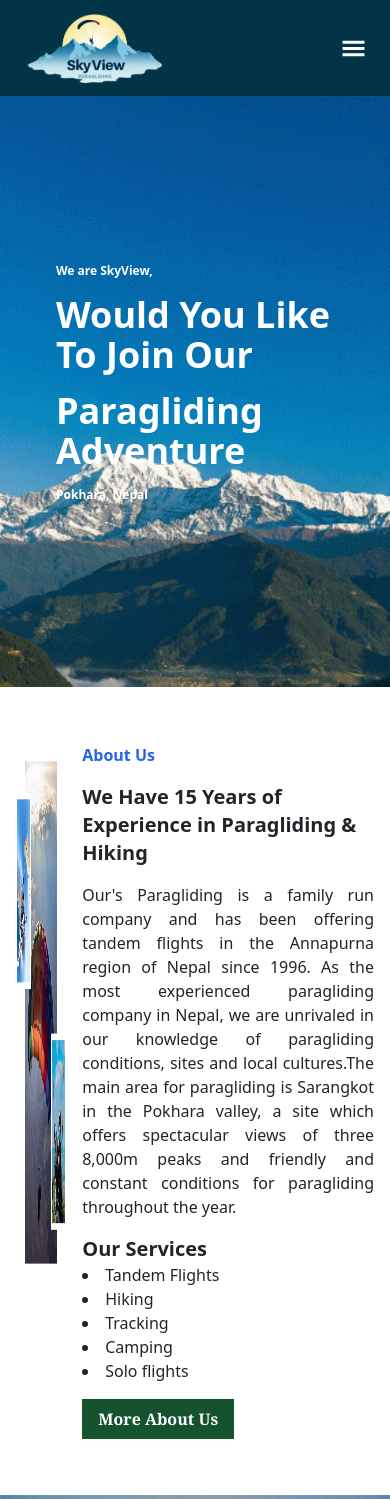
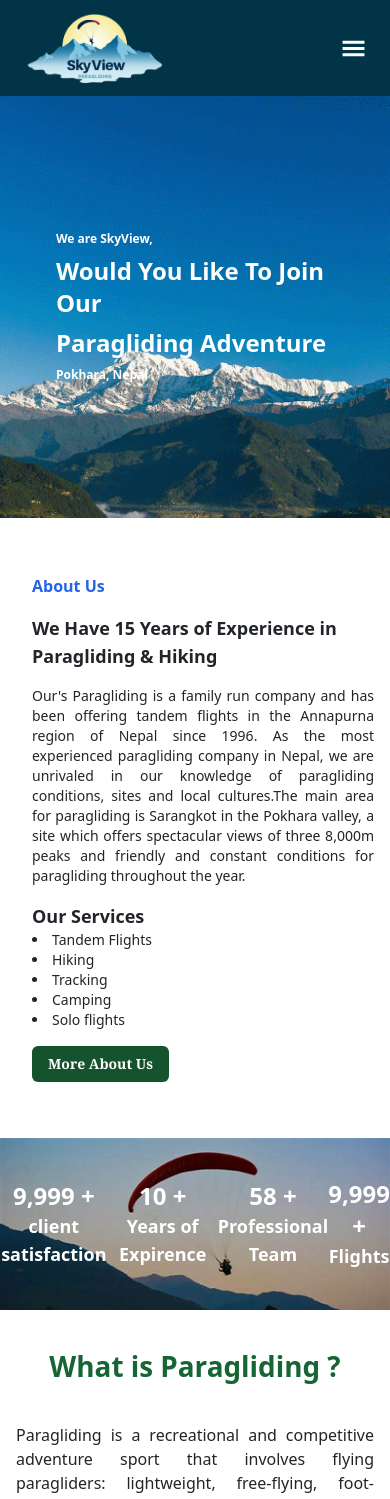
Before and after one commit to Dipak-Gautam/Paragliding, a React (Vite) app: page / in a window 390 px wide. Shown: the top 1499 px of the page. Built offline with nearby package versions, Linux system fonts and the light colour scheme.

Commit message:
feat: hero image and about us made responsive

```diff
--- a/src/Components/AboutUs/HeroAbout.jsx
+++ b/src/Components/AboutUs/HeroAbout.jsx
@@ -5,7 +5,7 @@ const HeroAbout = ({ style }) => {
   return (
     <div className=" p-3 py-5 md:mx-20">
       <div className="flex  space-x-4">
-        <div>
+        <div className="hidden md:flex">
           <img
             src="AboutUs/about-us.png"
             alt=""
@@ -14,10 +14,10 @@ const HeroAbout = ({ style }) => {
         </div>
         <div className="py-2 md:w-[50%] my-auto space-y-4">
           <div className="text-blue-600 font-semibold">About Us</div>
-          <div className="text-xl md:text-4xl font-bold">
+          <div className="text-lg md:text-4xl font-bold">
             We Have 15 Years of Experience in Paragliding & Hiking
           </div>
-          <div className="text-justify">
+          <div className="text-justify text-sm md:text-base">
             Our's Paragliding is a family run company and has been offering
             tandem flights in the Annapurna region of Nepal since 1996. As the
             most experienced paragliding company in Nepal, we are unrivaled in
@@ -28,8 +28,8 @@ const HeroAbout = ({ style }) => {
             year.
           </div>
           <div>
-            <p className="font-bold text-xl m-0">Our Services</p>
-            <p>
+            <p className="font-bold text-lg md:text-xl m-0">Our Services</p>
+            <p className="text-sm md:text-base">
               <li>Tandem Flights</li>
               <li>Hiking</li>
               <li>Tracking</li>
@@ -42,7 +42,7 @@ const HeroAbout = ({ style }) => {
               <Link to="/about-us">
                 <button
                   type="button"
-                  class=" bg-green-900 text-white p-2 px-3 font-semibold font-serif hover:bg-green-700 duration-500"
+                  class=" bg-green-900 text-white p-2 px-3 rounded-md font-semibold font-serif hover:bg-green-700 duration-500 text-sm ms:text-base"
                 >
                   More About Us
                 </button>
--- a/src/Components/HeroImage/HeroImage.jsx
+++ b/src/Components/HeroImage/HeroImage.jsx
@@ -13,40 +13,40 @@ const HeroImage = () => {
         style={{
           backgroundImage: `url(${bgImage})`,
         }}
-        className=" bg-no-repeat bg-center bg-cover w-full h-[70vh] flex flex-col justify-center items-end relative"
+        className=" bg-no-repeat bg-center bg-cover w-full h-[50vh] md:h-[70vh] flex flex-col justify-center items-end relative"
       >
-        <div className=" mx-14">
-          <p
-            className="text-white text-xs font-bold  "
+        <div className=" mx-14 space-y-2">
+          <div
+            className="text-white text-xs ms:text-xs font-bold  "
             data-aos="fade-out"
             data-aos-duration="1000"
           >
             We are SkyView,
-          </p>
-          <p
-            className="text-white text-4xl font-extrabold "
+          </div>
+          <div
+            className="text-white text-2xl md:text-4xl font-extrabold "
             data-aos="fade-up"
             data-aos-delay="500"
             data-aos-duration="1000"
           >
             Would You Like To Join Our
-          </p>
-          <p
-            className="text-white text-4xl font-extrabold "
+          </div>
+          <div
+            className="text-white  text-2xl md:text-4xl font-extrabold "
             data-aos="fade-up"
             data-aos-delay="1000"
             data-aos-duration="1000"
           >
             Paragliding Adventure
-          </p>
-          <p
+          </div>
+          <div
             className="text-white text-xs font-bold  "
             data-aos="fade-up"
             data-aos-duration="1000"
             data-aos-delay="1500"
           >
             Pokhara, Nepal
-          </p>
+          </div>
         </div>
         {/* <div className="w-full absolute bottom-[5%]">
           <AnimatedCounter />
```
